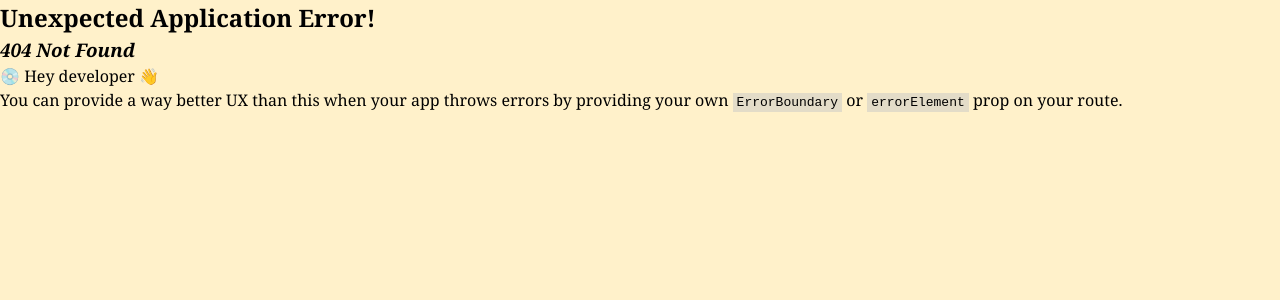
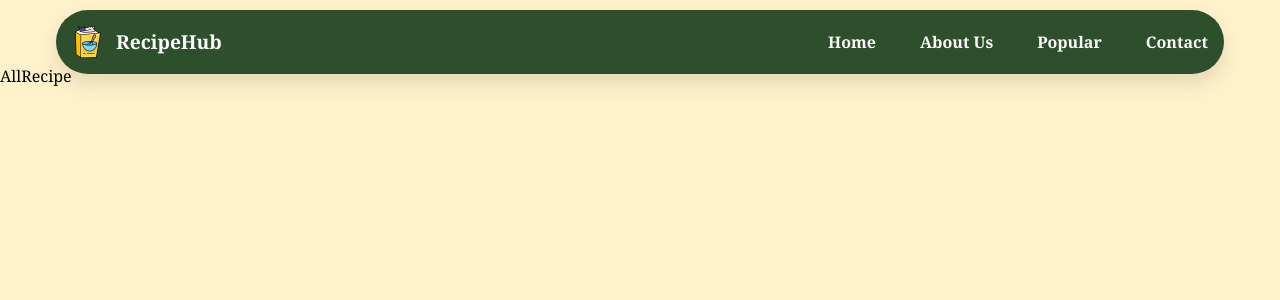
Before and after one commit to S-Alif/frontend-bootcamp, a React (Vite) app in the folder class-7-10/recipe-hub/: page /recipe-list in a window 1280 px wide. Before the commit this address had no page. Shown: the top 300 px of the page. Built offline with nearby package versions, Linux system fonts and the light colour scheme.

Commit message:
DONE - pages and routes

```diff
--- a/class-7-10/recipe-hub/src/App.jsx
+++ b/class-7-10/recipe-hub/src/App.jsx
@@ -1,4 +1,3 @@
-import Navbar from './components/Navbar'
 import { Link } from "react-router"
 import logo from "./assets/images/logo.png"
 import SectionTitle from './components/SectionTitle'
@@ -28,7 +27,6 @@ const App = () => {
 
 	return (
 		<section className='page-section'>
-			<Navbar />
 
 			{/*home section*/}
 			<section id="home">
--- /dev/null
+++ b/class-7-10/recipe-hub/src/components/layouts/MainLayout.jsx
@@ -0,0 +1,15 @@
+import Navbar from "../Navbar.jsx";
+import { Outlet } from "react-router"; // it is used to pass a component as children from the route itself
+
+const MainLayout = () => {
+    return (
+        <>
+            <Navbar />
+            <main className={"main-layout"}>
+                <Outlet />
+            </main>
+        </>
+    )
+}
+
+export default MainLayout
--- a/class-7-10/recipe-hub/src/main.jsx
+++ b/class-7-10/recipe-hub/src/main.jsx
@@ -3,12 +3,49 @@ import { createRoot } from 'react-dom/client'
 import './index.css'
 import App from './App.jsx'
 import { createBrowserRouter, RouterProvider } from 'react-router'
+import MainLayout from './components/layouts/MainLayout'
+import AllRecipe from "./pages/AllRecipe.jsx";
+import RecipeDetails from "./pages/RecipeDetails.jsx";
+import RecipeByTag from "./pages/RecipeByTag.jsx";
+import RecipeByMealType from "./pages/RecipeByMealType.jsx";
+import Page404 from "./pages/Page404.jsx";
 
 // route object
 const router = createBrowserRouter([
 	{
 		path: "/",
-		element: <App />
+		element: <MainLayout />,
+		children: [
+			{
+				index: true,
+				element: <App />
+			},
+			{
+				path: "/recipe-list",
+				children: [
+					{
+						index: true,
+						element: <AllRecipe />
+					},
+					{
+						path: "recipe/:recipeId",
+						element: <RecipeDetails />
+					},
+					{
+						path: "tag/:tagName",
+						element: <RecipeByTag />
+					},
+					{
+						path: "meal-type/:mealType",
+						element: <RecipeByMealType />
+					}
+				]
+			},
+			{
+				path: "*",
+				element: <Page404 />
+			},
+		]
 	},
 ])
 
--- /dev/null
+++ b/class-7-10/recipe-hub/src/pages/AllRecipe.jsx
@@ -0,0 +1,9 @@
+import React from 'react'
+
+const AllRecipe = () => {
+    return (
+        <div>AllRecipe</div>
+    )
+}
+
+export default AllRecipe
--- /dev/null
+++ b/class-7-10/recipe-hub/src/pages/Page404.jsx
@@ -0,0 +1,9 @@
+import React from 'react'
+
+const Page404 = () => {
+    return (
+        <div>Page404</div>
+    )
+}
+
+export default Page404
--- /dev/null
+++ b/class-7-10/recipe-hub/src/pages/RecipeByMealType.jsx
@@ -0,0 +1,9 @@
+import React from 'react'
+
+const RecipeByMealType = () => {
+    return (
+        <div>RecipeByMealType</div>
+    )
+}
+
+export default RecipeByMealType
--- /dev/null
+++ b/class-7-10/recipe-hub/src/pages/RecipeByTag.jsx
@@ -0,0 +1,9 @@
+import React from 'react'
+
+const RecipeByTag = () => {
+    return (
+        <div>RecipeByTag</div>
+    )
+}
+
+export default RecipeByTag
--- /dev/null
+++ b/class-7-10/recipe-hub/src/pages/RecipeDetails.jsx
@@ -0,0 +1,9 @@
+import React from 'react'
+
+const RecipeDetails = () => {
+    return (
+        <div>RecipeDetails</div>
+    )
+}
+
+export default RecipeDetails
```
